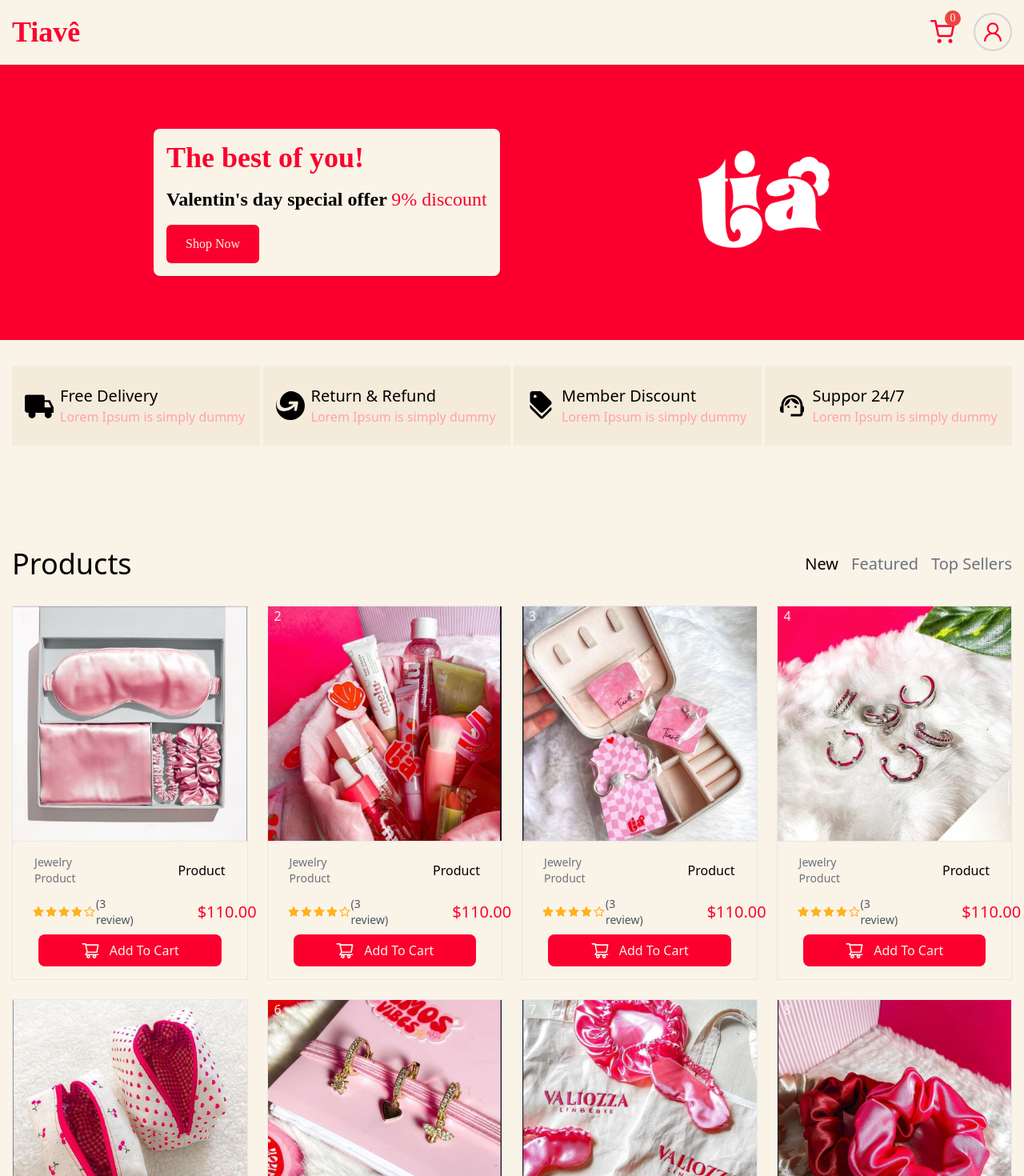
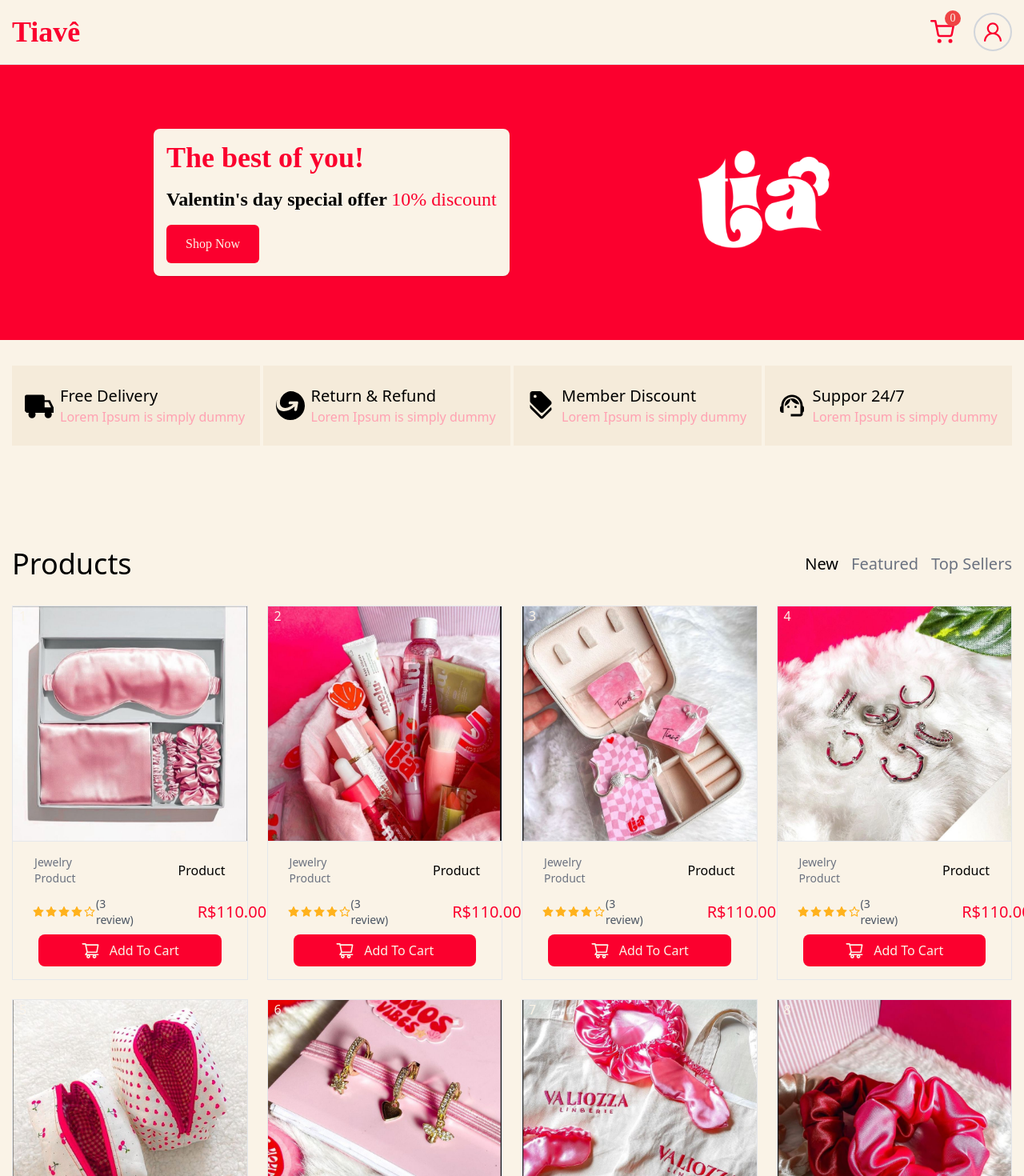
Before and after one commit to gabrielfel1x/react-ecommerce, a React (Vite) app: page / in a window 1280 px wide. Shown: the top 1470 px of the page at 80% size. Built offline with nearby package versions, Linux system fonts and the light colour scheme; a web font is replaced by a local one.

Commit message:
update discount

```diff
--- a/src/components/Cart.tsx
+++ b/src/components/Cart.tsx
@@ -10,7 +10,8 @@ const Cart: React.FC<CartProps> = ({ setOpenCart }) => {
   const getTotal = () => {
     let total = 0;
     products.forEach(
-      (item) => (total = total + Math.ceil(item.price * 0.9) * item.quantity)
+      (item) =>
+        (total = total + Math.ceil(item.price * 0.9) * item.quantity + 1)
     );
     return total;
   };
@@ -41,7 +42,7 @@ const Cart: React.FC<CartProps> = ({ setOpenCart }) => {
         </div>
         <div className="flex justify-between items-center font-medium text-xl py-4">
           <p>Total</p>
-          <p>${getTotal()}.00</p>
+          <p>R${getTotal()}.00</p>
         </div>
         <div>
           <button className="bg-primary text-white text-center w-full rounded-md py-2 hover:text-primary hover:bg-white my-4">
--- a/src/components/Home.tsx
+++ b/src/components/Home.tsx
@@ -12,7 +12,7 @@ function Home() {
             <h3 className="text-2xl font-semibold">
               Valentin's day special offer{" "}
               <span className="text-primary font-secondary font-medium">
-                9% discount
+                10% discount
               </span>
             </h3>
             <a
--- a/src/components/ProductCart.tsx
+++ b/src/components/ProductCart.tsx
@@ -50,7 +50,7 @@ const ProductCart = ({ id, img, title, category, price }: Product) => {
             </div>
             <p className="text-gray-600 text-sm">(3 review)</p>
             <div className="ml-20">
-              <h2 className="font-medium text-primary text-xl">${price}</h2>
+              <h2 className="font-medium text-primary text-xl">R${price}</h2>
             </div>
           </div>
         </div>
```
